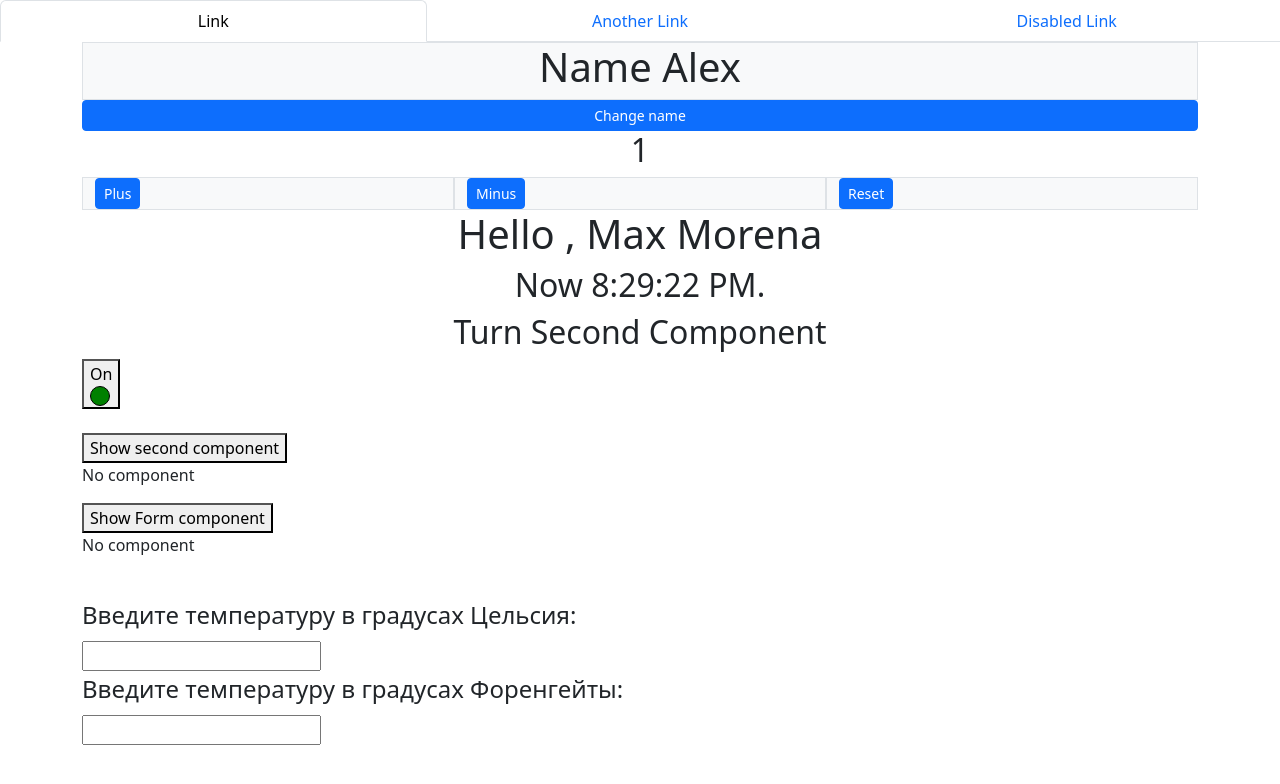
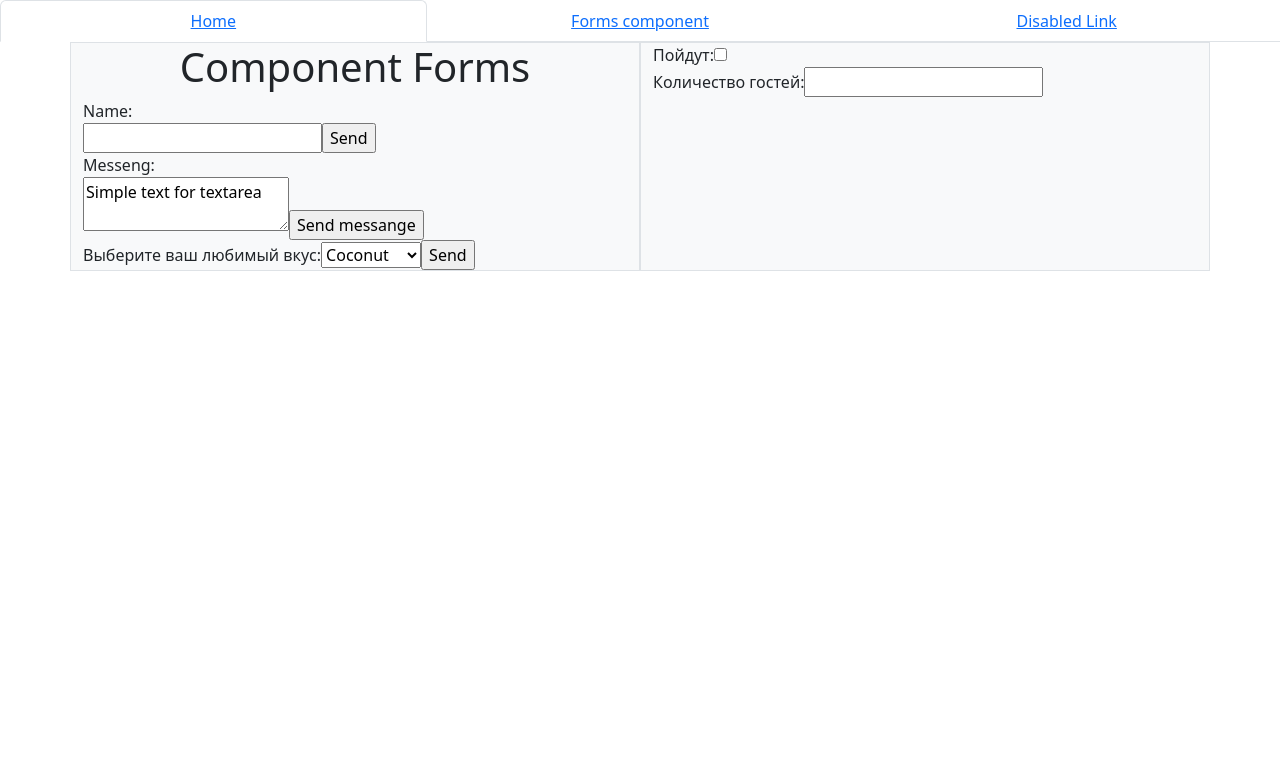
Before and after one commit to N1ph1l1m/React_practic, a React (Create React App) app in the folder React/my-app/: page /form in a window 1280 px wide. Shown: the top 784 px of the page. Built offline with nearby package versions, Linux system fonts and the light colour scheme.

Commit message:
Update Router

```diff
--- a/React/my-app/package.json
+++ b/React/my-app/package.json
@@ -9,6 +9,7 @@
     "bootstrap": "^5.3.0",
     "react": "^18.2.0",
     "react-dom": "^18.2.0",
+    "react-router-dom": "^6.15.0",
     "react-scripts": "5.0.1",
     "reactstrap": "^9.2.0",
     "styled-components": "^6.0.4",
--- /dev/null
+++ b/React/my-app/src/components/Router/errorPage.jsx
@@ -0,0 +1,16 @@
+import { useRouteError } from "react-router-dom";
+
+export default function ErrorPage() {
+  const error = useRouteError();
+  console.error(error);
+
+  return (
+    <div id="error-page">
+      <h1>Oops!</h1>
+      <p>Sorry, an unexpected error has occurred.</p>
+      <p>
+        <i>{error.statusText || error.message}</i>
+      </p>
+    </div>
+  );
+}
--- a/React/my-app/src/components/Router/index.jsx
+++ /dev/null
@@ -1,2 +0,0 @@
-import Root from "./root";
-export default Root;
--- a/React/my-app/src/components/Router/root.jsx
+++ b/React/my-app/src/components/Router/root.jsx
@@ -1,34 +1,36 @@
 import React from "react";
-import { Nav,NavItem,NavLink } from "reactstrap";
+import { Outlet,Link } from "react-router-dom";
+import { Nav, NavItem, NavLink } from "reactstrap";
 
-export default class Root extends React.Component{
-    render() {
+
+export default function Root(){
     return (
         <>
-        <Nav
-  justified
-  tabs
->
+            <Nav justified tabs>
           <NavItem>
-    <NavLink
-      active
-      href="#">
-      Link
+            <NavLink active>
+            <Link to={"/home"}>
+                Home
+            </Link>
             </NavLink>
           </NavItem>
           <NavItem>
-    <NavLink href="#">
-      Another Link
+            <NavLink>
+            <Link to={"/form"}>
+            Forms component
+            </Link>
             </NavLink>
           </NavItem>
           <NavItem>
-    <NavLink href="#">
+            <NavLink>
+            <Link to={"/"}>
             Disabled Link
-    </NavLink>
+            </Link></NavLink>
           </NavItem>
         </Nav>
+        <div id="detail">
+            <Outlet />
+        </div>
         </>
     );
 }
-
-}
--- a/React/my-app/src/components/app/app.jsx
+++ b/React/my-app/src/components/app/app.jsx
@@ -1,11 +1,12 @@
 import React from "react";
-import Root from "../Router";
 import FirstComponent from "../FirstComponent/FirstComponent";
 import SecondComponent from "../SecondComponent/secondComponent";
 import FormsComponent from "../FormsComponent";
 import Calculator from "../Calculator";
 import { Container } from "reactstrap";
 import styled from "styled-components";
+
+
 
 const ToggleOn = styled.div`
   width: 20px;
@@ -107,7 +108,6 @@
     const showForm = this.showFormRender();
     return (
       <>
-      <Root/>
         <Container>
           <FirstComponent />
         </Container>
@@ -137,6 +137,7 @@
         <br/>
         <Calculator/>
         </Container>
+
       </>
     );
   }
--- a/React/my-app/src/index.js
+++ b/React/my-app/src/index.js
@@ -1,12 +1,43 @@
 import React from 'react';
 import ReactDOM from 'react-dom/client';
+import {
+    createBrowserRouter,
+    RouterProvider,
+  } from "react-router-dom";
 import './index.css';
+import ErrorPage from './components/Router/errorPage';
+import FormsComponent from './components/FormsComponent';
 import App from './components/app/app';
-import reportWebVitals from './reportWebVitals';
+import Root from './components/Router/root';
+
+const router  = createBrowserRouter([
+    {
+      path:"/",
+      element:<Root/>,
+      errorElement:<ErrorPage/>,
+      children:[
+        {
+            path:"/home",
+            element:<App/>
+        },
+        {
+            path:"/form",
+            element:<FormsComponent/>
+        },
+      ]
+    },
 
 
-
+    ])
 
 
 const root = ReactDOM.createRoot(document.getElementById('root'));
-root.render(<App/>);
+root.render(
+<React.StrictMode>
+
+    <RouterProvider router={router}>
+    <Root/>
+    </RouterProvider>
+
+</React.StrictMode>
+);
```
Also changed, not shown: React/my-app/src/components/SecondComponent/secondComponent.js (indentation only), 1 other file (tests, documents, lock files or other folders). Lines whose indentation alone changed are shown as unchanged.
